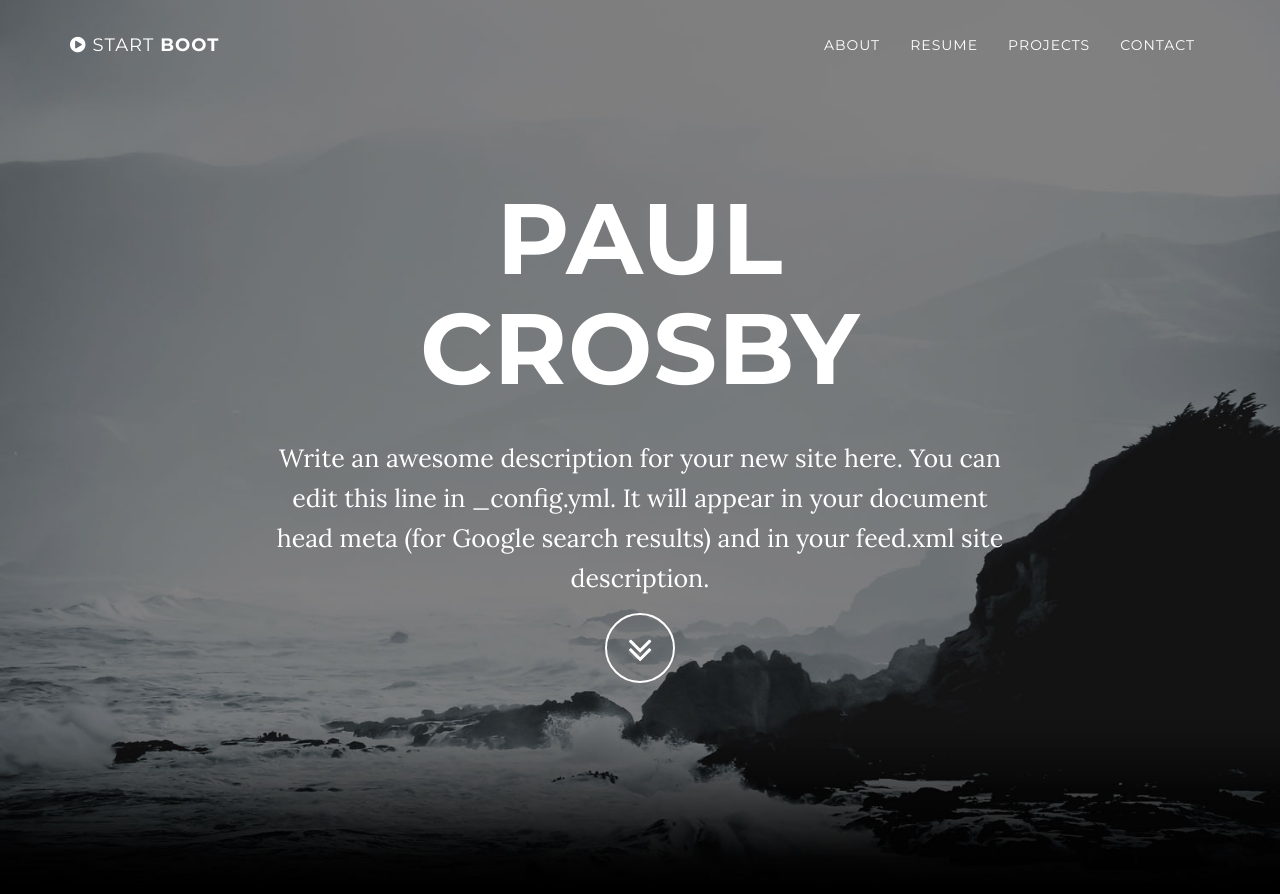
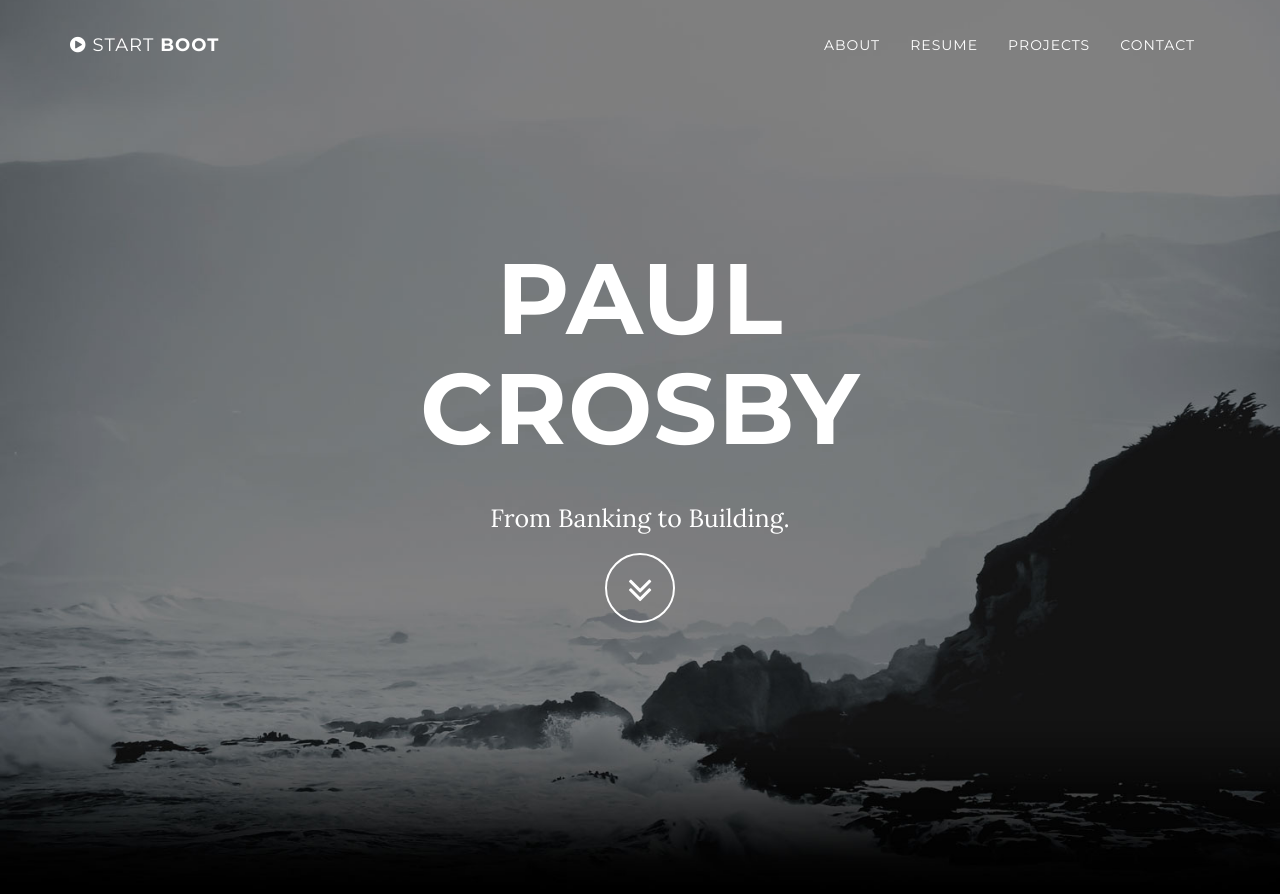
Before and after one commit to Crozza71/Crozza71.github.io, a Jekyll site: the page built from index.html, in a window 1280 px wide and 900 px high. Shown: the top 894 px of the window. Built offline with Jekyll 4.4.1, drawn with Linux system fonts in a browser that asks for light colours.

Commit message:
home intro

```diff
--- a/_config.yml
+++ b/_config.yml
@@ -2,7 +2,7 @@
 title: Paul Crosby
 email: your-email@domain.com
 url: https://example.github.io
-description: "Write an awesome description for your new site here. You can edit this line in _config.yml. It will appear in your document head meta (for Google search results) and in your feed.xml site description."
+description: "From Banking to Building."
 
 # Color settings (hex-codes without the leading hash-tag)
 color:
```
